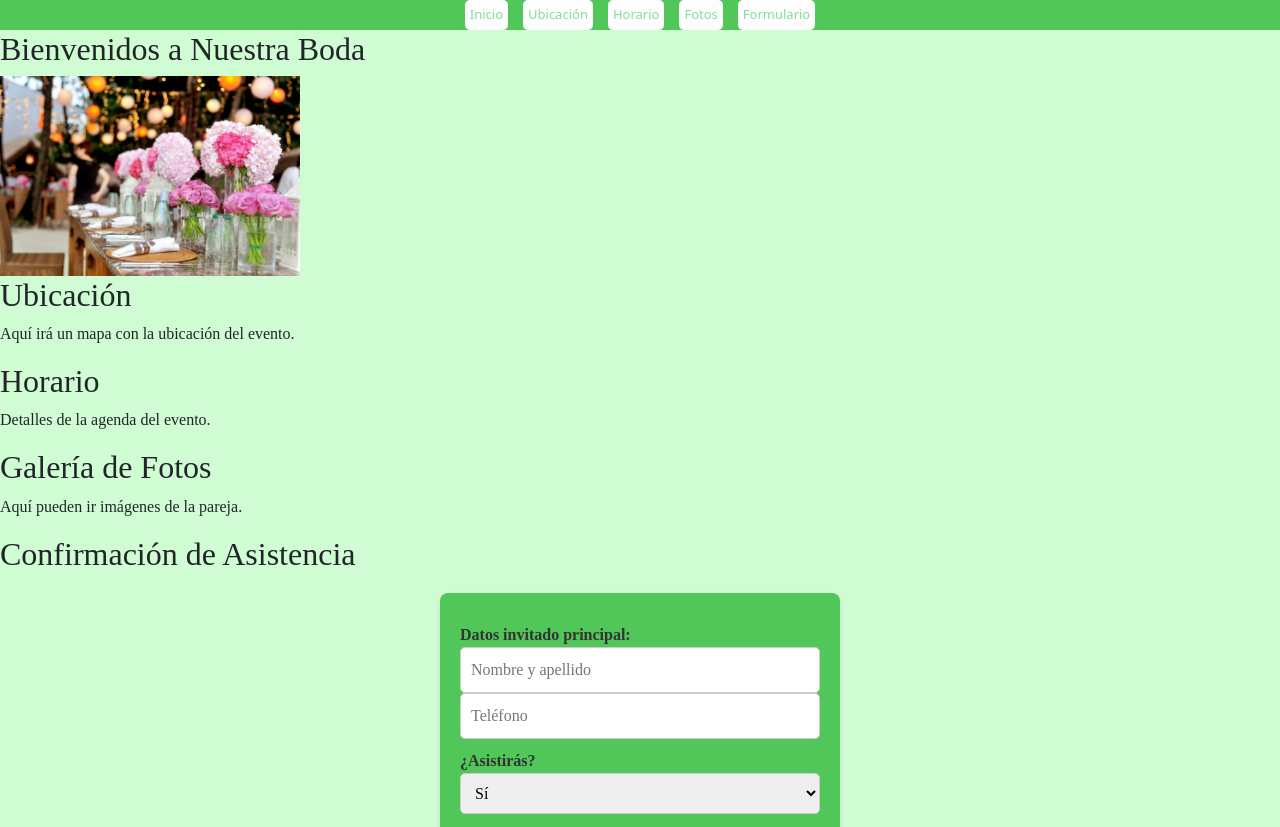
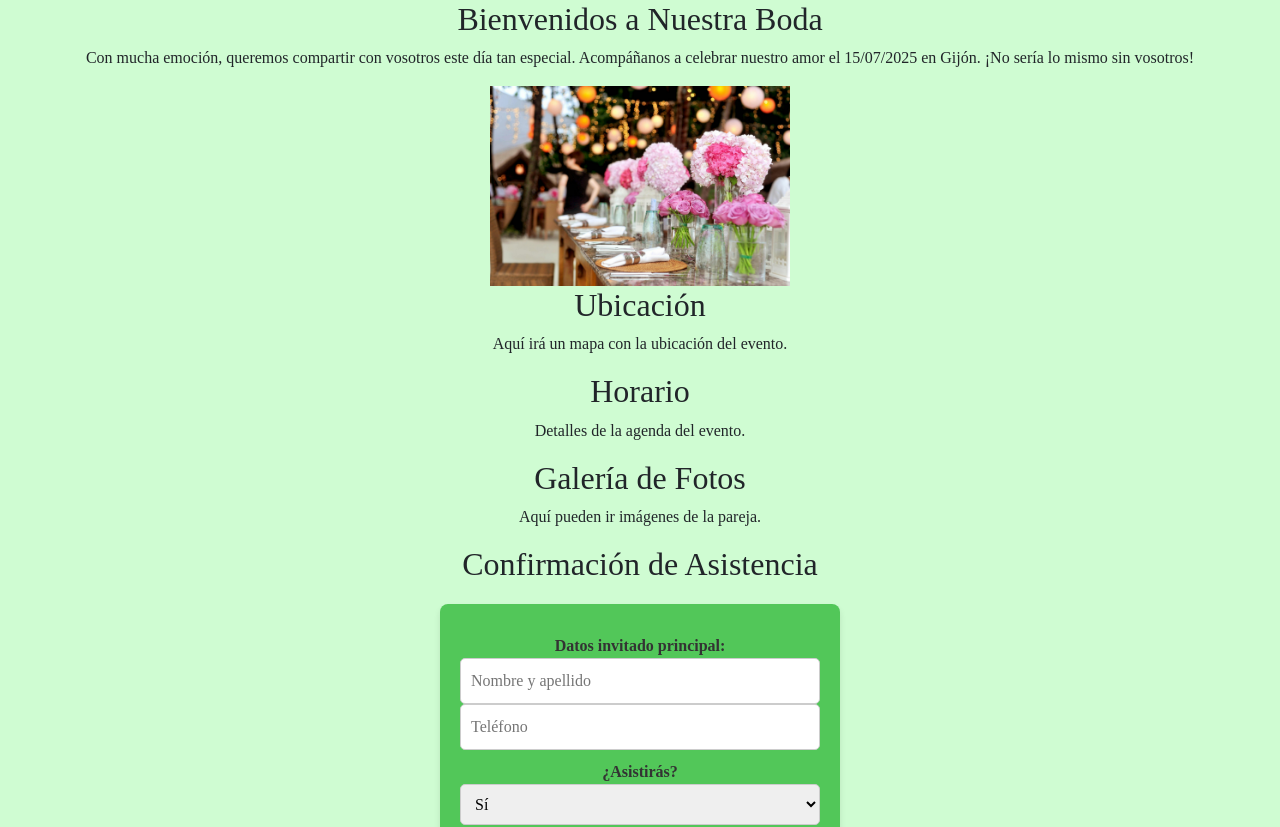
Before and after one commit to BoltyTheDog/Boda_SyL, a Vue app: page / in a window 1280 px wide. Shown: the top 827 px of the page. Built offline with nearby package versions, Linux system fonts and the light colour scheme; a web font is replaced by a local one.

Commit message:
centrado

```diff
--- a/public/index.html
+++ b/public/index.html
@@ -22,21 +22,11 @@
 </head>
 
 <body>
-    <header>
-        <nav>
-            <ul>
-                <li><a href="#inicio">Inicio</a></li>
-                <li><a href="#ubicacion">Ubicación</a></li>
-                <li><a href="#horario">Horario</a></li>
-                <li><a href="#fotos">Fotos</a></li>
-                <li><a href="#formulario">Formulario</a></li>
-            </ul>
-        </nav>
-    </header>
 
     <main>
         <section id="inicio">
             <h2>Bienvenidos a Nuestra Boda</h2>
+            <p>Con mucha emoción, queremos compartir con vosotros este día tan especial. Acompáñanos a celebrar nuestro amor el 15/07/2025 en Gijón. ¡No sería lo mismo sin vosotros!</p>
             <img src="img/pexels-asadphoto-169190.jpg" alt="Boda">
         </section>
 
--- a/public/style.css
+++ b/public/style.css
@@ -1,39 +1,18 @@
-/*Barra encabezado*/
-header{
-    background-color: #52c759;
-}
-nav ul{
-    left:  0;
-    position:relative;
-    padding: 0;
-    margin: 0;
-    display: flex;
-    justify-content: center;
-    flex-direction: row;
-    list-style: none;
-    gap: 15px;
+
+/*INICIO*/
+#inicio{
+    text-align: center;
 
 }
-nav ul li{
-    margin: 0;
+#ubicacion{
+    text-align: center;
 }
-nav ul li a{
-   display: block;
-   text-decoration: none;
-   padding: 5px;
-   border-radius: 5px;
-   background-color: #fdfdfd;
-    color: #84dd9e;
-    font-size: small;
-
+#horario{
+    text-align: center;
 }
-a:hover{
-    background-color: #84dd9e;
-    color: #080806;
-    cursor: pointer;
-
+#fotos{
+    text-align: center;
 }
-/*INICIO*/
 main{
     background-color:#cffcd2;
     justify-content: center;
@@ -52,7 +31,7 @@ p{
 /* Formulario en CSS */
 
 #formulario{
-
+    text-align: center;
 }
 
 .form-container {
```
